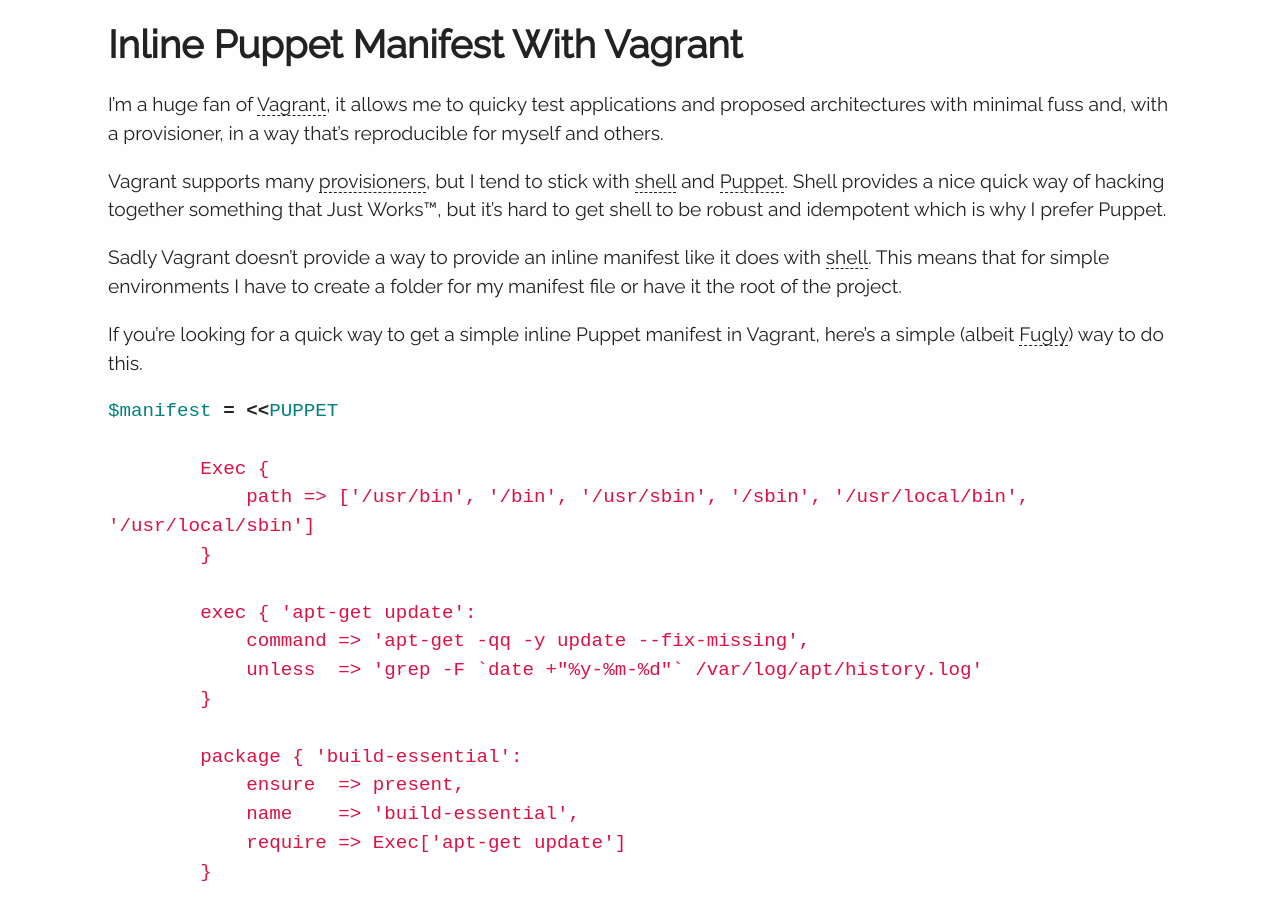
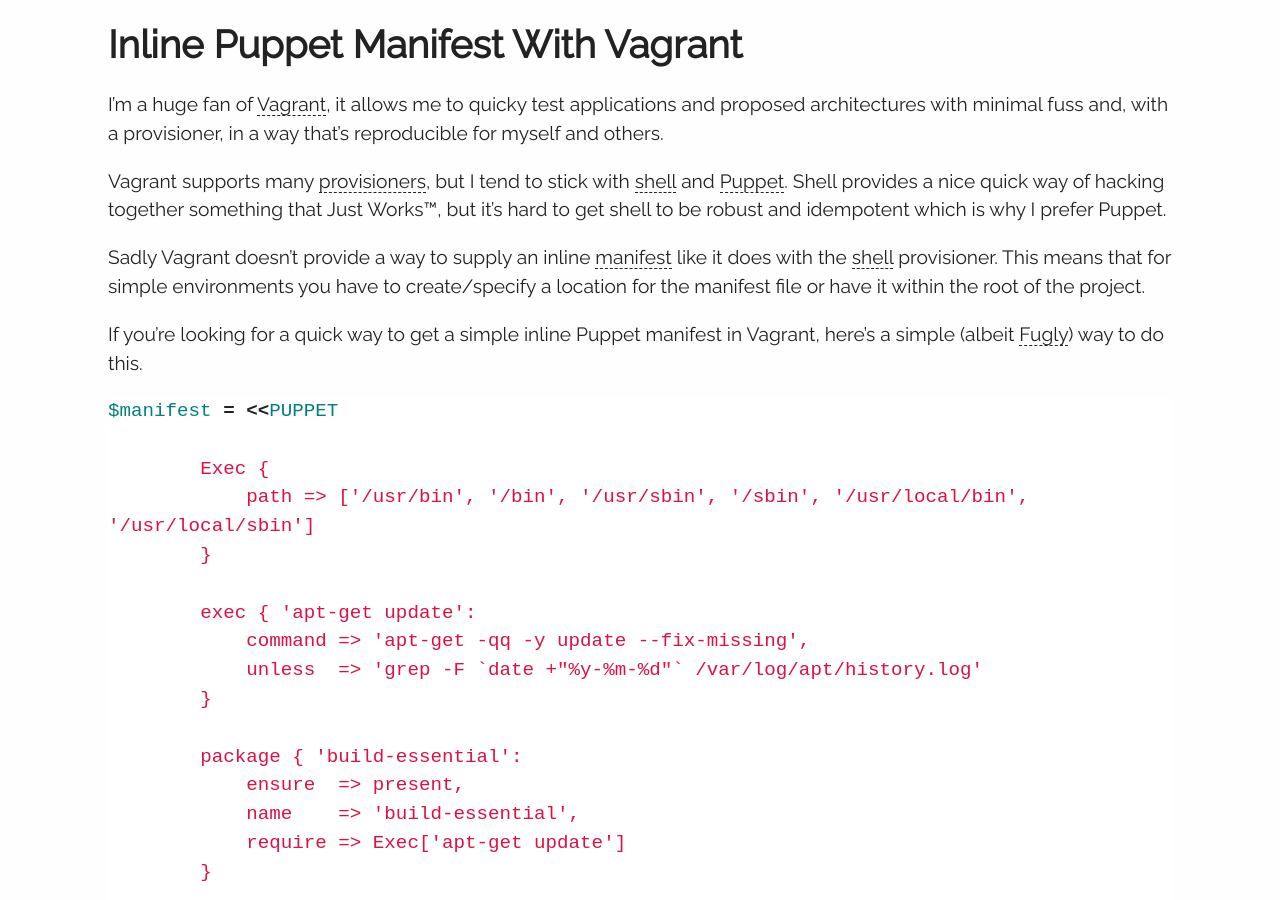
Before and after one commit to anthonysterling/anthonysterling.github.com, a Jekyll site: the page built from _posts/2015-08-12-inline-puppet-manifest-with-vagrant.md, in a window 1280 px wide and 900 px high. Built offline with Jekyll 4.4.1, drawn with Linux system fonts in a browser that asks for light colours; some of the changed lines change nothing that is shown; some of the changed text lies outside the part shown.

Commit message:
Copy tweaks

```diff
--- a/_posts/2015-08-12-inline-puppet-manifest-with-vagrant.md
+++ b/_posts/2015-08-12-inline-puppet-manifest-with-vagrant.md
@@ -8,7 +8,7 @@
 
 Vagrant supports many [provisioners][2], but I tend to stick with [shell][3] and [Puppet][4]. Shell provides a nice quick way of hacking together something that Just Works™, but it's hard to get shell to be robust and idempotent which is why I prefer Puppet.
 
-Sadly Vagrant doesn't provide a way to provide an inline manifest like it does with [shell][4]. This means that for simple environments I have to create a folder for my manifest file or have it the root of the project.
+Sadly Vagrant doesn't provide a way to supply an inline [manifest][4] like it does with the [shell][4] provisioner. This means that for simple environments you have to create/specify a location for the manifest file or have it within the root of the project.
 
 If you're looking for a quick way to get a simple inline Puppet manifest in Vagrant, here's a simple (albeit [Fugly][5]) way to do this.
 
@@ -58,10 +58,11 @@
 
 We then use the built-in inline shell functionality of Vagrant to execute this shell command.
 
-It's not great, but it's a nice way to have a standalone Vagrantfile with Puppet functionality.
+It's not great, but it's a simple way to have a standalone Vagrantfile with Puppet functionality.
 
 [1]: https://www.vagrantup.com
 [2]: https://docs.vagrantup.com/v2/provisioning/index.html
 [3]: https://en.wikipedia.org/wiki/Unix_shell
 [4]: https://puppetlabs.com/puppet/what-is-puppet
-[5]: http://www.urbandictionary.com/define.php?term=Fugly
+[5]: https://docs.puppetlabs.com/pe/latest/puppet_modules_manifests.html#manifests
+[6]: http://www.urbandictionary.com/define.php?term=Fugly
```
